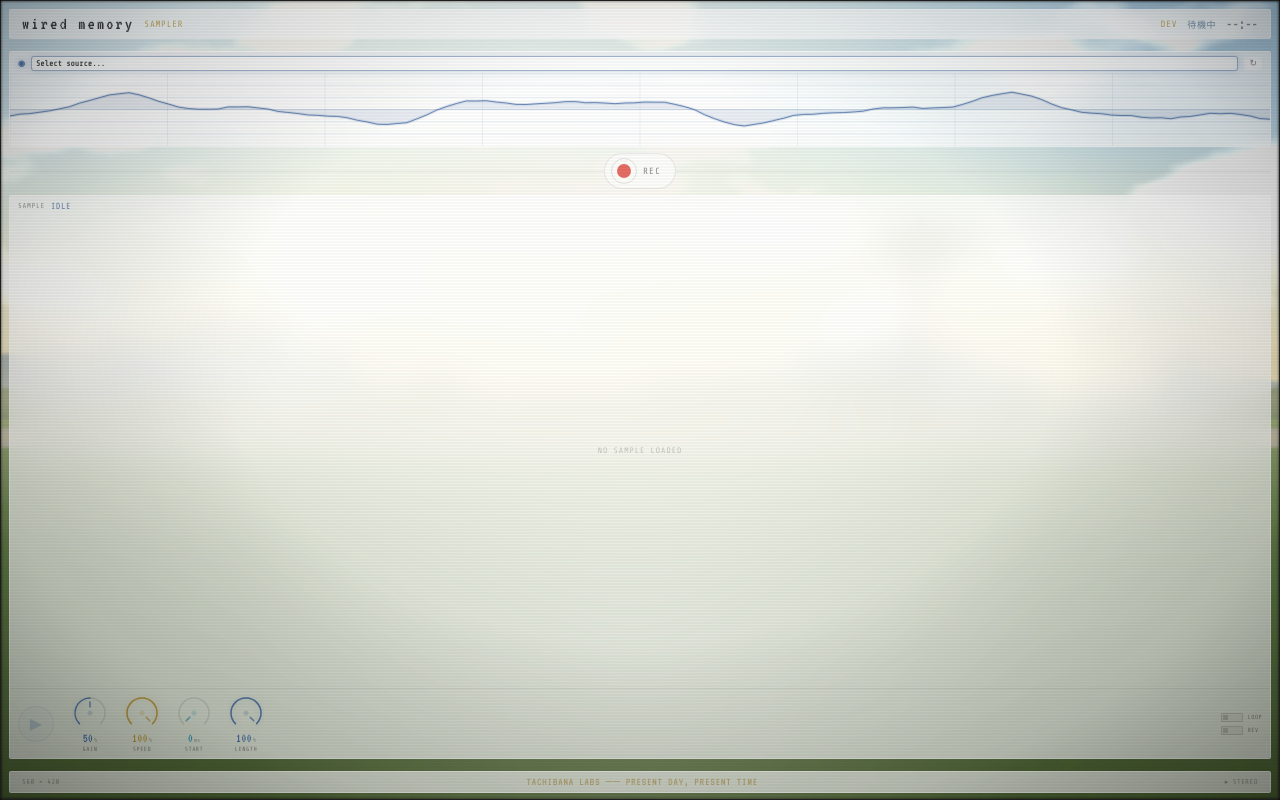
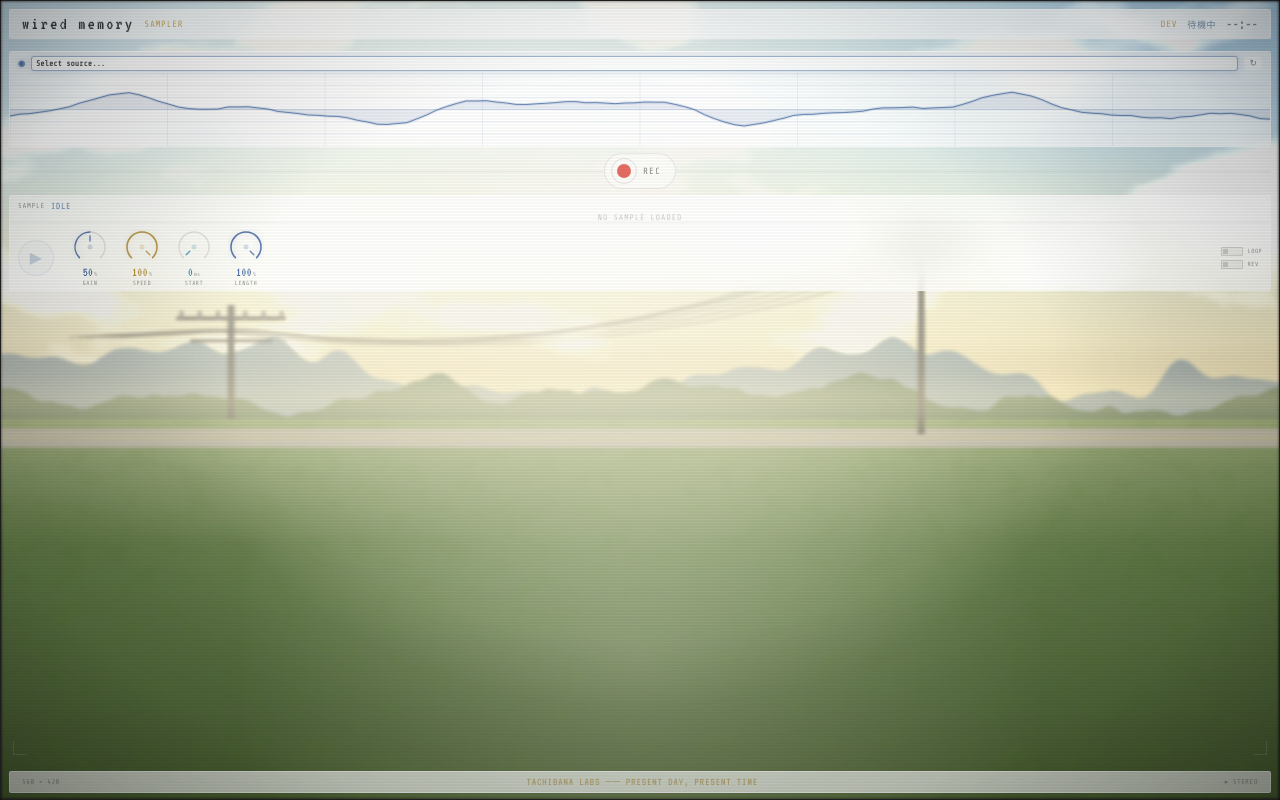
Before and after one commit to GlowingEgg/wired-memory, a React (Vite) app in the folder ui/: page / in a window 1280 px wide. Built offline with nearby package versions, Linux system fonts and the light colour scheme.

Commit message:
Shrink sample viewer to match scope height (96px fixed)

```diff
--- a/ui/src/App.css
+++ b/ui/src/App.css
@@ -166,12 +166,12 @@
 }
 
 .wrd-monitor-sample {
-  flex: 2;
+  height: 96px;
   display: flex;
   flex-direction: column;
   padding: 0;
   overflow: hidden;
-  min-height: 0;
+  flex-shrink: 0;
 }
 
 .wrd-monitor-header {
```
